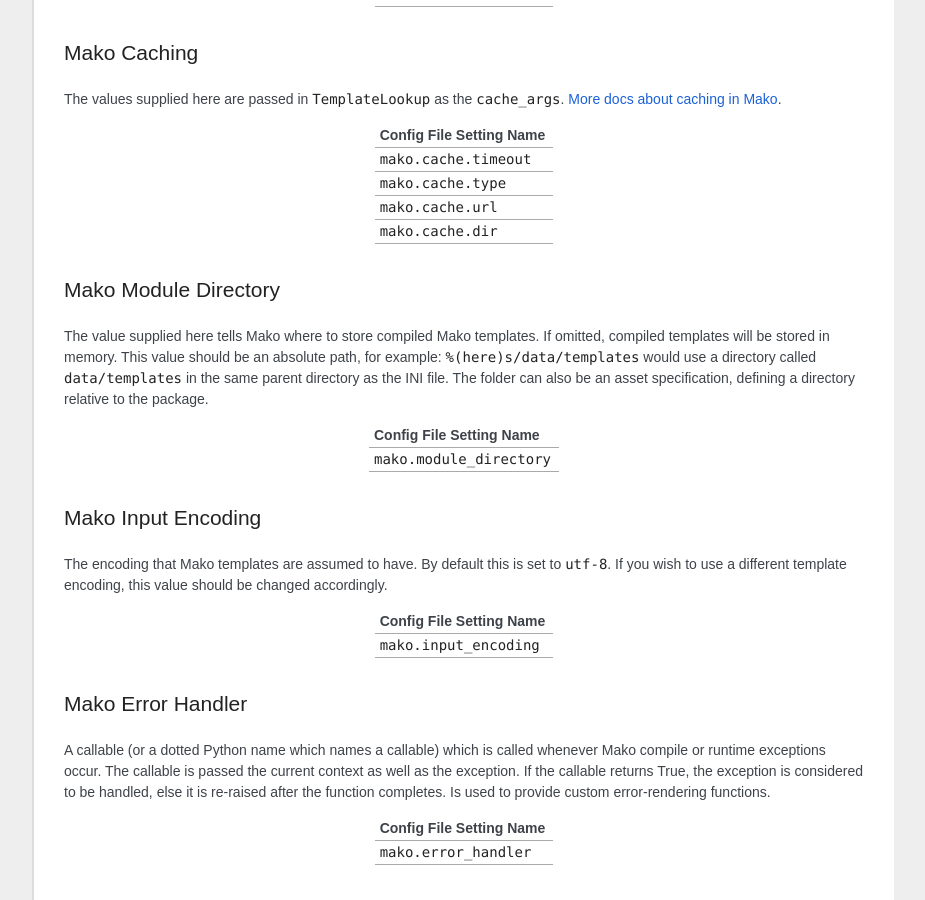
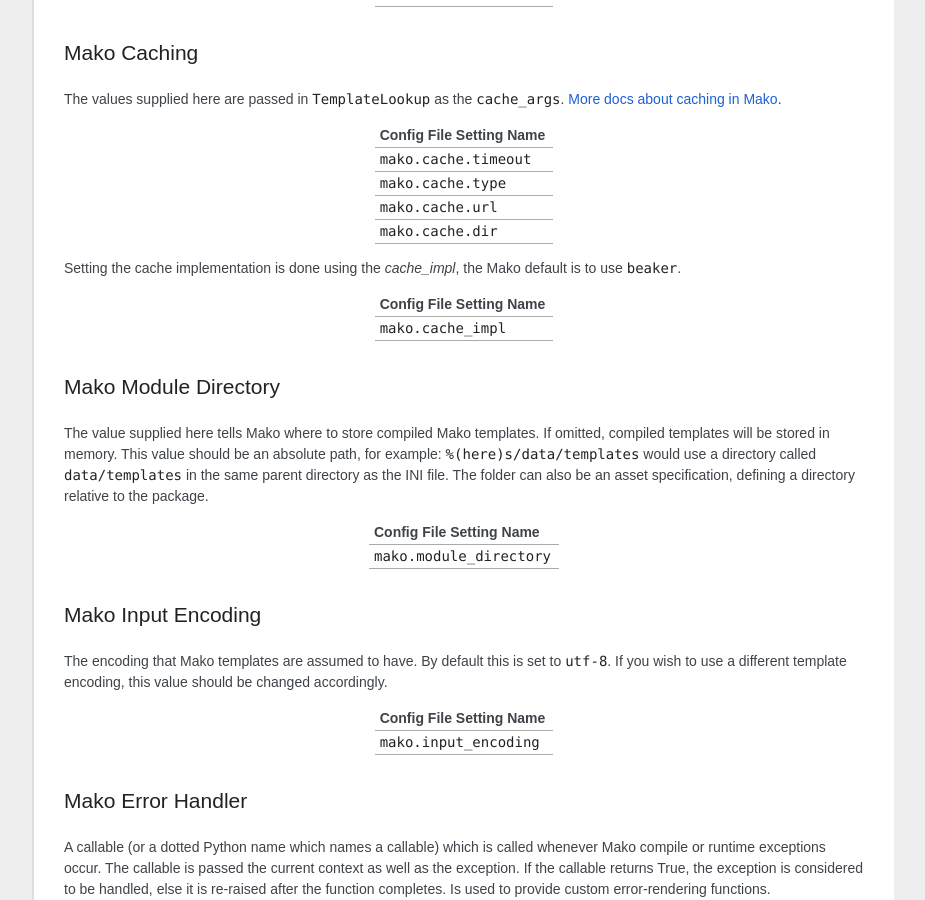
Before and after one commit to Pylons/pyramid_mako, a Sphinx documentation site: the page built from docs/index.rst, in a window 1280 px wide and 900 px high, scrolled down 5378 px. Shown: the whole window, without its empty margins (198-1123 px from the left). Built offline with Sphinx 7.4.7, drawn with Linux system fonts in a browser that asks for light colours; some web fonts are replaced.

Commit message:
Allow setting of the cache implementation

```diff
--- a/docs/index.rst
+++ b/docs/index.rst
@@ -354,7 +354,7 @@
 +-----------------------------+
 
 Mako Caching
-----------------
+------------
 
 The values supplied here are passed in ``TemplateLookup`` as the ``cache_args``.
 `More docs about caching in Mako
@@ -370,6 +370,18 @@
 |  ``mako.cache.url``         |
 +-----------------------------+
 |  ``mako.cache.dir``         |
++-----------------------------+
+
+Setting the cache implementation is done using the `cache_impl`, the Mako
+default is to use ``beaker``.
+
++-----------------------------+
+| Config File Setting Name    |
++=============================+
+|  ``mako.cache_impl``        |
+|                             |
+|                             |
+|                             |
 +-----------------------------+
 
 Mako Module Directory
--- a/src/pyramid_mako/__init__.py
+++ b/src/pyramid_mako/__init__.py
@@ -191,6 +191,7 @@
     strict_undefined = asbool(sget("strict_undefined", False))
     preprocessor = sget("preprocessor", None)
     preprocessor_wants_settings = asbool(sget("preprocessor_wants_settings", None))
+    cache_impl = sget("cache_impl", "beaker")
     cache_type = sget("cache.type", None)
     cache_dir = sget("cache.dir", module_directory)
     cache_timeout = sget("cache.timeout", None)
@@ -242,6 +243,7 @@
         filesystem_checks=reload_templates,
         strict_undefined=strict_undefined,
         preprocessor=preprocessor,
+        cache_impl=cache_impl,
         cache_args=dict(
             timeout=cache_timeout,
             url=cache_url,
```
